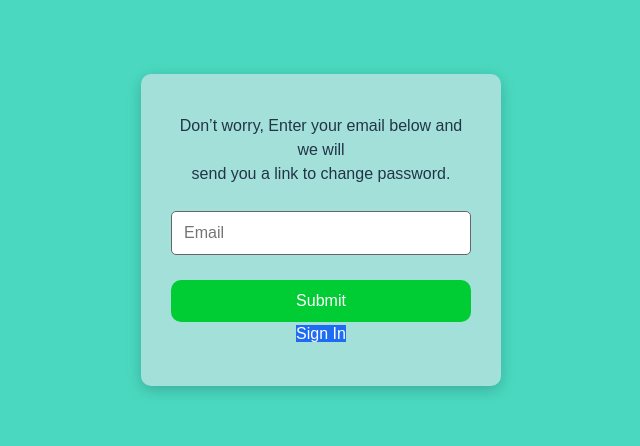
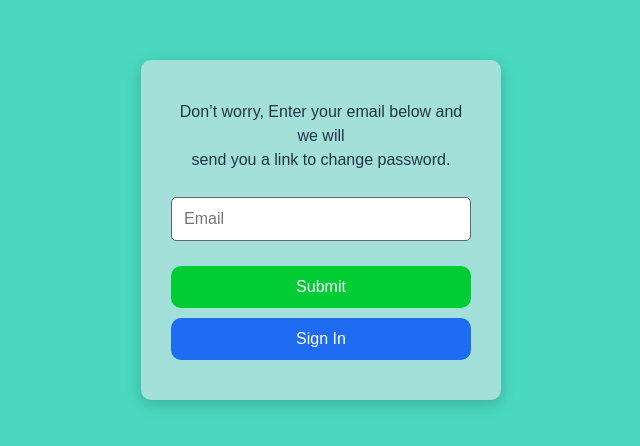
Before and after one commit to amareshmaharana/helpdesk-auth-ui, a React (Vite) app: page /forgot-password in a window 1280 px wide. Shown: the part 170-616 px from the top of the page, without its empty margins (319-959 px from the left). Built offline with nearby package versions, Linux system fonts and the light colour scheme.

Commit message:
refactor(ForgotPassword): wrap sign in button in Link component

```diff
--- a/src/components/ForgotPassword.jsx
+++ b/src/components/ForgotPassword.jsx
@@ -9,7 +9,10 @@ const ForgotPassword = () => {
         <p>Don’t worry, Enter your email below and we will<br />send you a link to change password.</p>
         <input type="email" placeholder="Email" />
         <button className="green-btn">Submit</button>
-        <Link to="/" className="blue-btn">Sign In</Link>
+        <Link to="/">
+          <button className="blue-btn">Sign In</button>
+        </Link>
+        {/* <Link to='/' className='blue-btn-for-pass'><button>Sign In</button></Link> */}
       </div>
     </div>
   );
```
